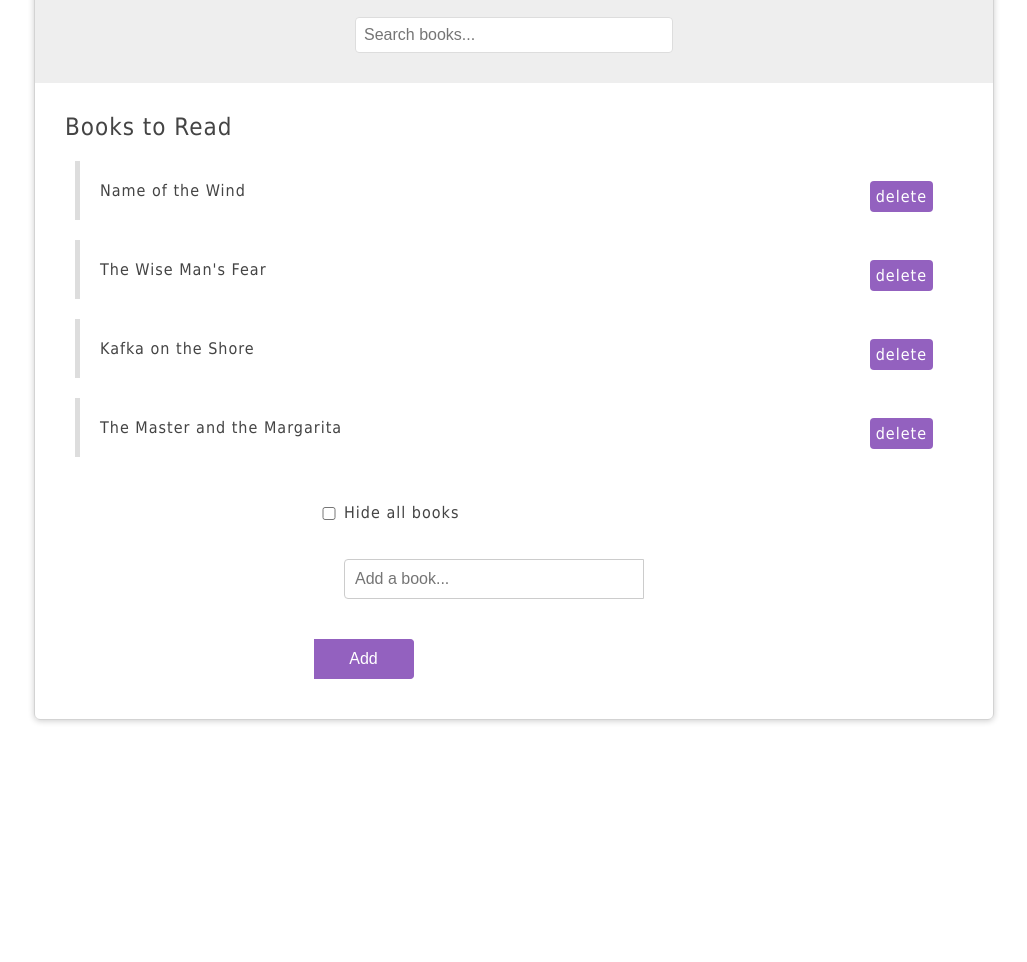
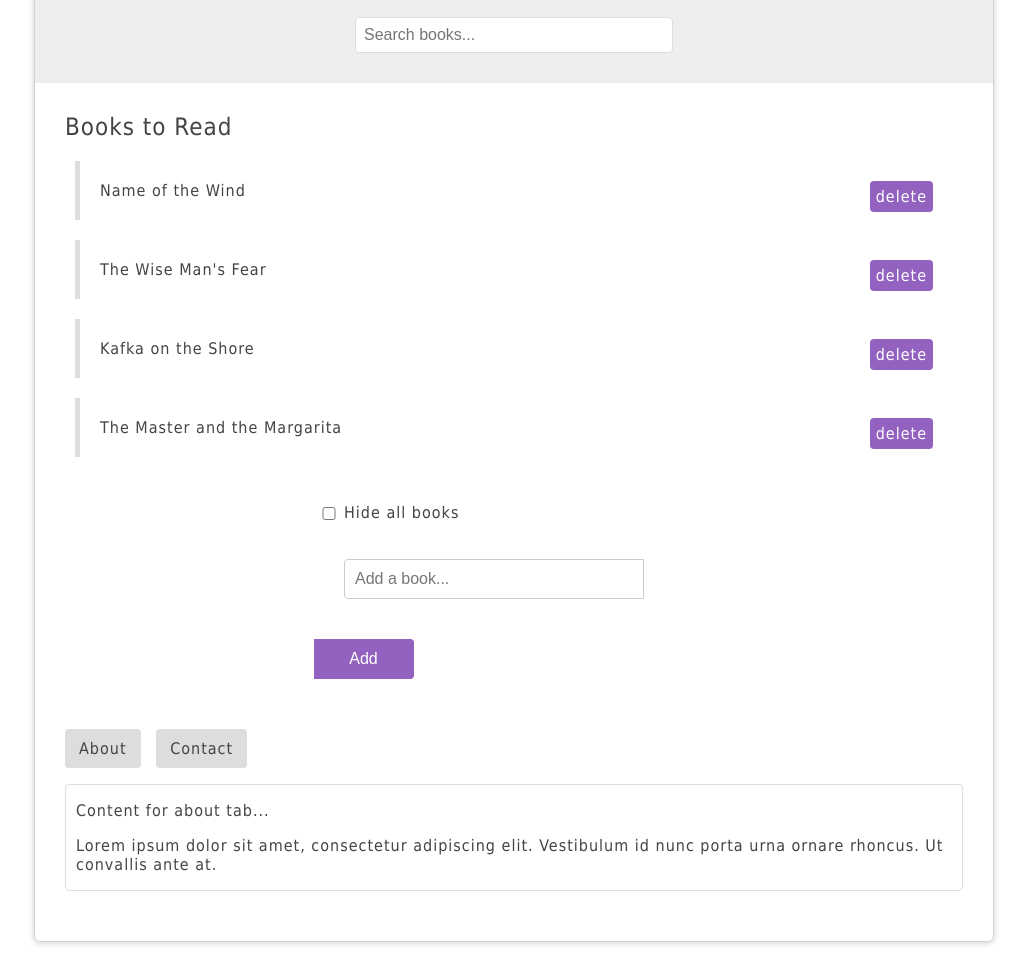
Before and after one commit to armands62/JavaScript, a plain HTML site: page index.html in a window 1280 px wide. Shown: the part 111-1073 px from the top of the page, without its empty margins (126-1153 px from the left). Before the commit the page ends 851 px from the top, so only its background shows below. Drawn offline with Linux system fonts and the light colour scheme.

Commit message:
Lesson 17

```diff
--- a/app.js
+++ b/app.js
@@ -59,3 +59,19 @@ searchBar.addEventListener('keyup', function(e){
         }
     })
 })
+
+// tabbed content
+const tabs = document.querySelector('.tabs');
+const panels = document.querySelectorAll('.panel');
+tabs.addEventListener('click', fucntion(e){
+    if(e.target.tagName =="Li"){
+        const targetPanel = document.querySelector(e.target.dataset.target);
+        panels.forEach(function(panel){
+            if(panel ==targetPanel){
+                panel.classList.add('active');
+            } else{
+                panel.classList.remove('active');
+            }
+        })
+    }
+})
--- a/index.html
+++ b/index.html
@@ -43,7 +43,20 @@
 	    	<input type="text" placeholder="Add a book..." />
 	    	<button>Add</button>
 	    </form>
-
+        <div id="tabbed-content">
+            <ul class="tabs">
+              <li data-target="#about" class="active">About</li>
+              <li data-target="#contact">Contact</li>
+            </ul>
+            <div class="panel active" id="about">
+              <p>Content for about tab...</p>
+              <p>Lorem ipsum dolor sit amet, consectetur adipiscing elit. Vestibulum id nunc porta urna ornare rhoncus. Ut convallis ante at.</p>
+            </div>
+            <div class="panel" id="contact">
+              <p>Content for contact tab...</p>
+              <p>Lorem ipsum dolor sit amet, consectetur adipiscing elit. Vestibulum id nunc porta urna ornare rhoncus. Ut convallis ante at.</p>
+            </div>
+          </div>
     </div>
     <script src="app.js"></script>
   </body>
--- a/styles.css
+++ b/styles.css
@@ -122,6 +122,25 @@ h1, h2{
 #add-book label{
     line-height:52px;
 }
+#tabbed-content li{
+    display: inline-block;
+    padding: 10px 14px;
+    background: #ddd;
+    border-radius: 4px;
+    cursor: pointer;
+    margin-right: 10px;
+}
+
+#tabbed-content .panel{
+    display: none;
+    border: 1px solid #ddd;
+    padding: 0 10px;
+    border-radius: 4px;
+}
+
+#tabbed-content .panel.active{
+    display: block;
+}
 
 /*
 #tabbed-content li{
```
